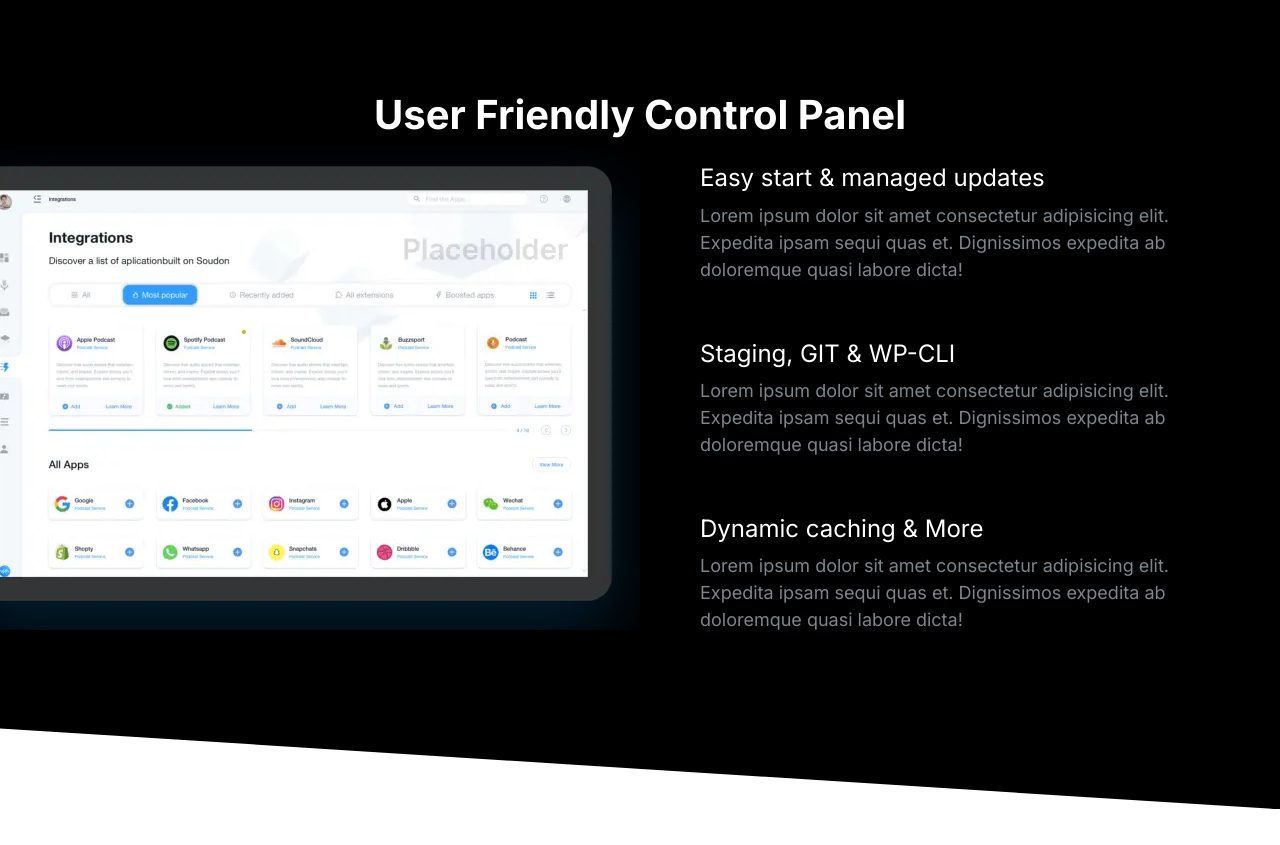
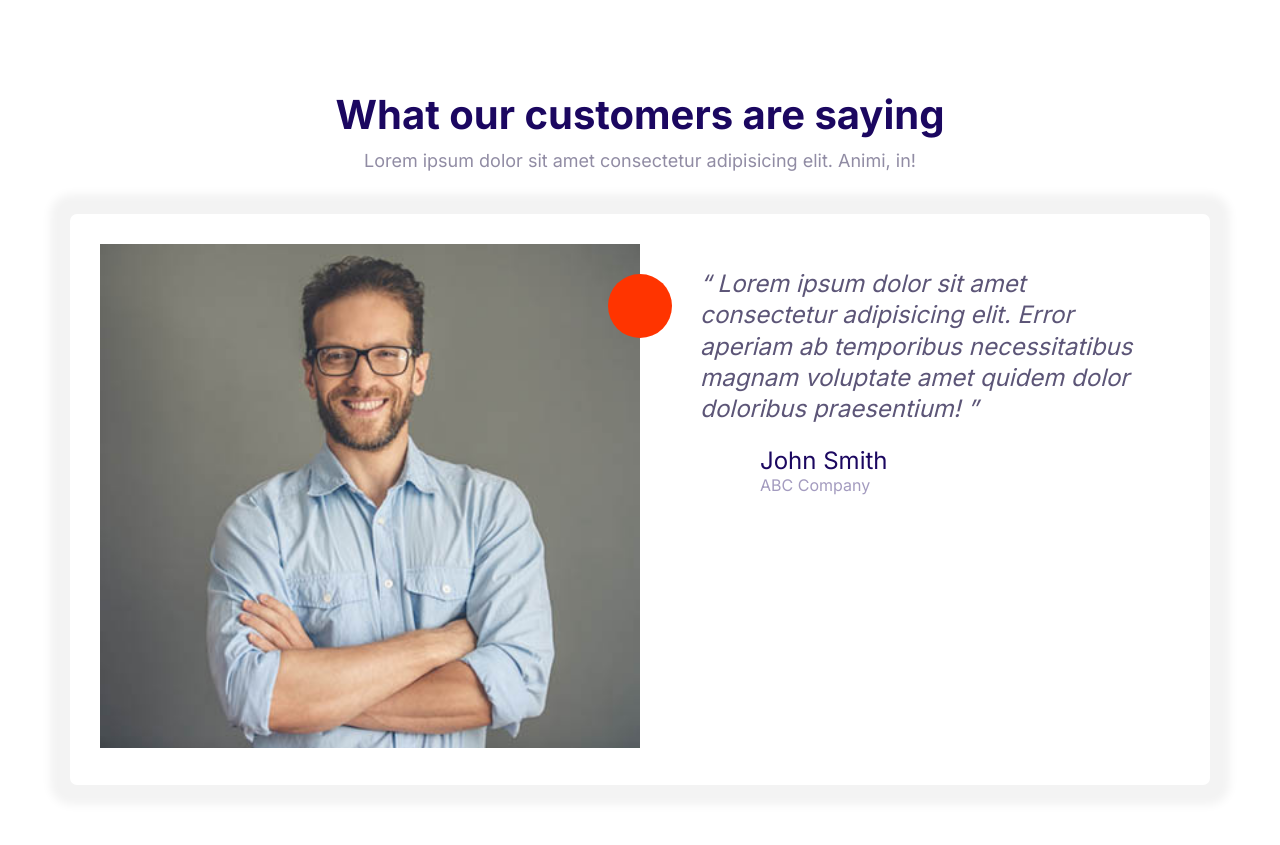
Before and after one commit to Emelzz/firstproject, a plain HTML site: page index.html in a window 1280 px wide. Before the commit the page ends 809 px from the top, so only its background shows below. Drawn offline with Linux system fonts and the light colour scheme.

Commit message:
put the testimonial components together

```diff
--- a/CSS/styles.css
+++ b/CSS/styles.css
@@ -605,6 +605,7 @@ a{
 
 .block__header{
     text-align:center ;
+    margin-bottom: 4rem;
 }
 
 .block__heading{
--- a/index.html
+++ b/index.html
@@ -15,73 +15,49 @@
     <link rel="stylesheet" href="css/styles.css" />
   </head>
   <body>
-    <section class="block block--dark block--skewed-right block-showcase">
+    <section class="block">
       <header class="block__header">
-        <h2>User Friendly Control Panel</h2>
+        <h2>What our customers are saying</h2>
+        <p>
+          Lorem ipsum dolor sit amet consectetur adipisicing elit. Animi, in!
+        </p>
       </header>
+      <div class="container">
+        <div class="card testimonial">
           <div class="grid grid--1x2">
-        <picture class="block-showcase__image">
-          <source
-            type="image/webp"
-            srcset="images/ipad.webp 1x, images/ipad@2x.webp 2x" />
-          <source
-            type="image/png"
-            srcset="images/ipad.png 1x, images/ipad@2x.png 2x" />
-          <img src="images/ipad.png" alt=""
-        /></picture>
-        <ul class="list">
-          <li>
+            <div class="testimonial__image">
+              <img
+                src="images/testimonial.jpg"
+                alt="A happy, smiling customer"
+              />
+              <span class="icon-container icon-container--accent">
+                <svg class="icon icon--white icon--small">
+                  <use xlink:href="images/sprite.svg#quotes"></use>
+                </svg>
+              </span>
+            </div>
+            <blockquote class="quote">
+              <p class="quote__text">
+                Lorem ipsum dolor sit amet consectetur adipisicing elit. Error
+                aperiam ab temporibus necessitatibus magnam voluptate amet
+                quidem dolor doloribus praesentium!
+              </p>
+              <footer>
                 <div class="media">
                   <div class="media__image">
-                <svg class="icon icon--primary">
-                  <use xlink:href="images/sprite.svg#menu"></use>
+                    <svg class="icon icon--primary quote__line">
+                      <use xlink:href="images/sprite.svg#line"></use>
                     </svg>
                   </div>
                   <div class="media__body">
-                <h3 class="media__title">Easy start & managed updates</h3>
-                <p>
-                  Lorem ipsum dolor sit amet consectetur adipisicing elit.
-                  Expedita ipsam sequi quas et. Dignissimos expedita ab
-                  doloremque quasi labore dicta!
-                </p>
+                    <h3 class="media__title quote__author">John Smith</h3>
+                    <p class="quote__organization">ABC Company</p>
                   </div>
                 </div>
-          </li>
-          <li>
-            <div class="media">
-              <div class="media__image">
-                <svg class="icon icon--primary">
-                  <use xlink:href="images/sprite.svg#menu"></use>
-                </svg>
-              </div>
-              <div class="media__body">
-                <h3 class="media__title">Staging, GIT & WP-CLI</h3>
-                <p>
-                  Lorem ipsum dolor sit amet consectetur adipisicing elit.
-                  Expedita ipsam sequi quas et. Dignissimos expedita ab
-                  doloremque quasi labore dicta!
-                </p>
+              </footer>
+            </blockquote>
           </div>
         </div>
-          </li>
-          <li>
-            <div class="media">
-              <div class="media__image">
-                <svg class="icon icon--primary">
-                  <use xlink:href="images/sprite.svg#menu"></use>
-                </svg>
-              </div>
-              <div class="media__body">
-                <h3 class="media__title">Dynamic caching & More</h3>
-                <p>
-                  Lorem ipsum dolor sit amet consectetur adipisicing elit.
-                  Expedita ipsam sequi quas et. Dignissimos expedita ab
-                  doloremque quasi labore dicta!
-                </p>
-              </div>
-            </div>
-          </li>
-        </ul>
       </div>
     </section>
     <script src="js/main.js"></script>
```
Also changed, not shown: Components/showcaseblock.html (renamed from Components/testimonialblock.html), 1 other file. Lines whose indentation alone changed are shown as unchanged.
